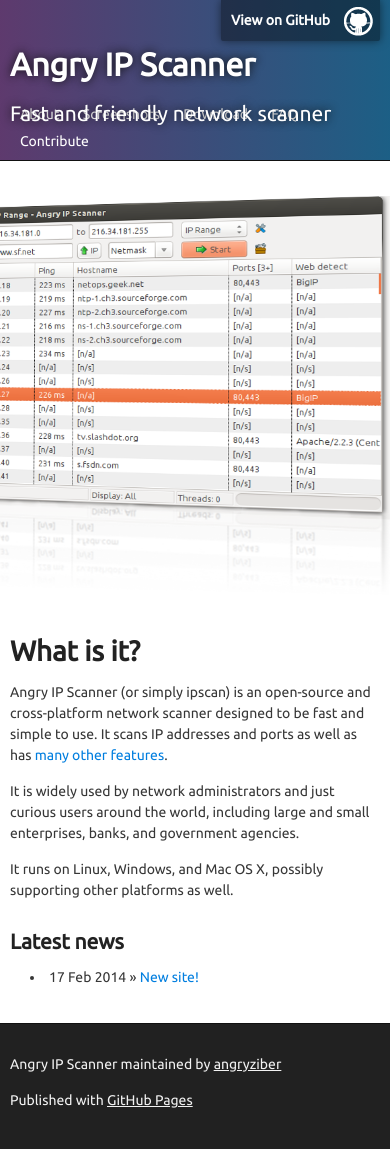
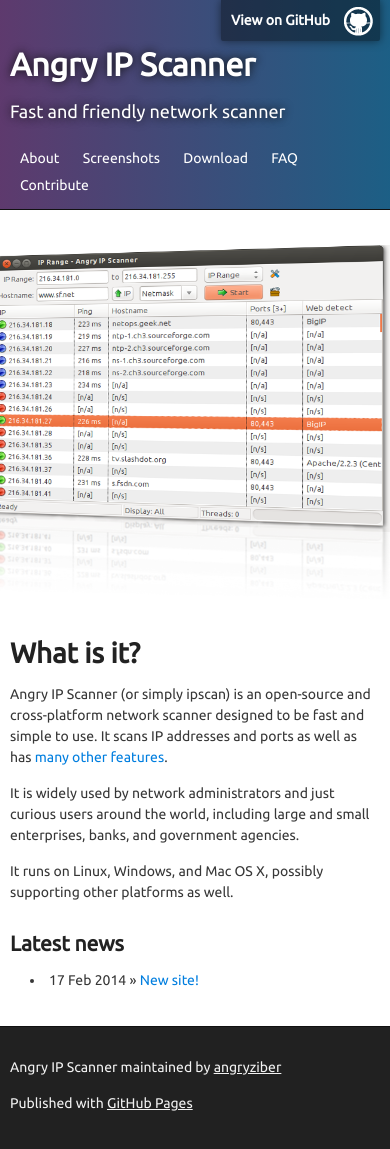
Before and after one commit to angryip/ipscan, a Jekyll site: the page built from index.html, in a window 390 px wide. Built offline with Jekyll 4.4.1, drawn with Linux system fonts in a browser that asks for light colours.

Commit message:
a bit better small-screen support

```diff
--- a/css/main.css
+++ b/css/main.css
@@ -427,17 +427,26 @@
     font-size:14px;
   }
 
-  #downloads {
-    display: none;
-  }
-
   .inner {
     min-width: 320px;
     max-width: 480px;
   }
 
   #project_title {
-  font-size: 32px;
+    font-size: 32px;
+  }
+
+  #project_tagline {
+    font-size: 18px;
+  }
+
+  #menu {
+    float: none;
+    margin-top: 0;
+  }
+
+  img {
+    max-width: 400px;
   }
 
   h1 {
```
